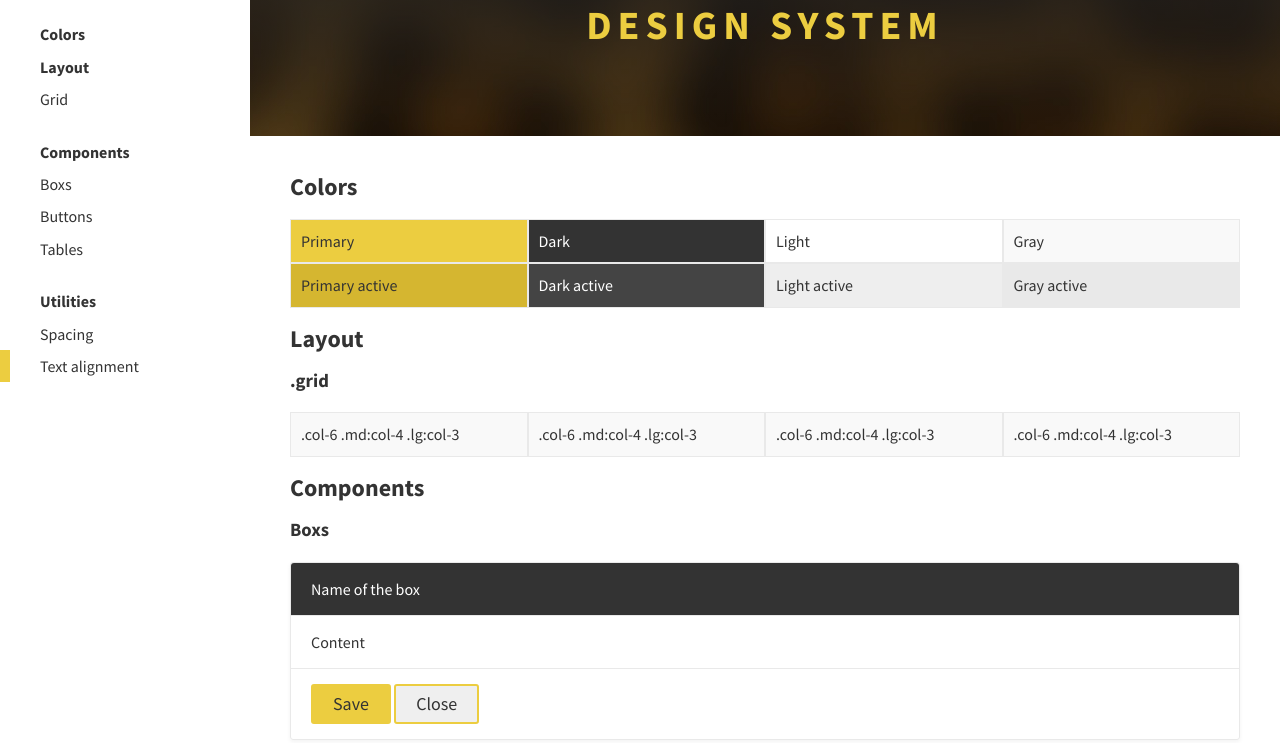
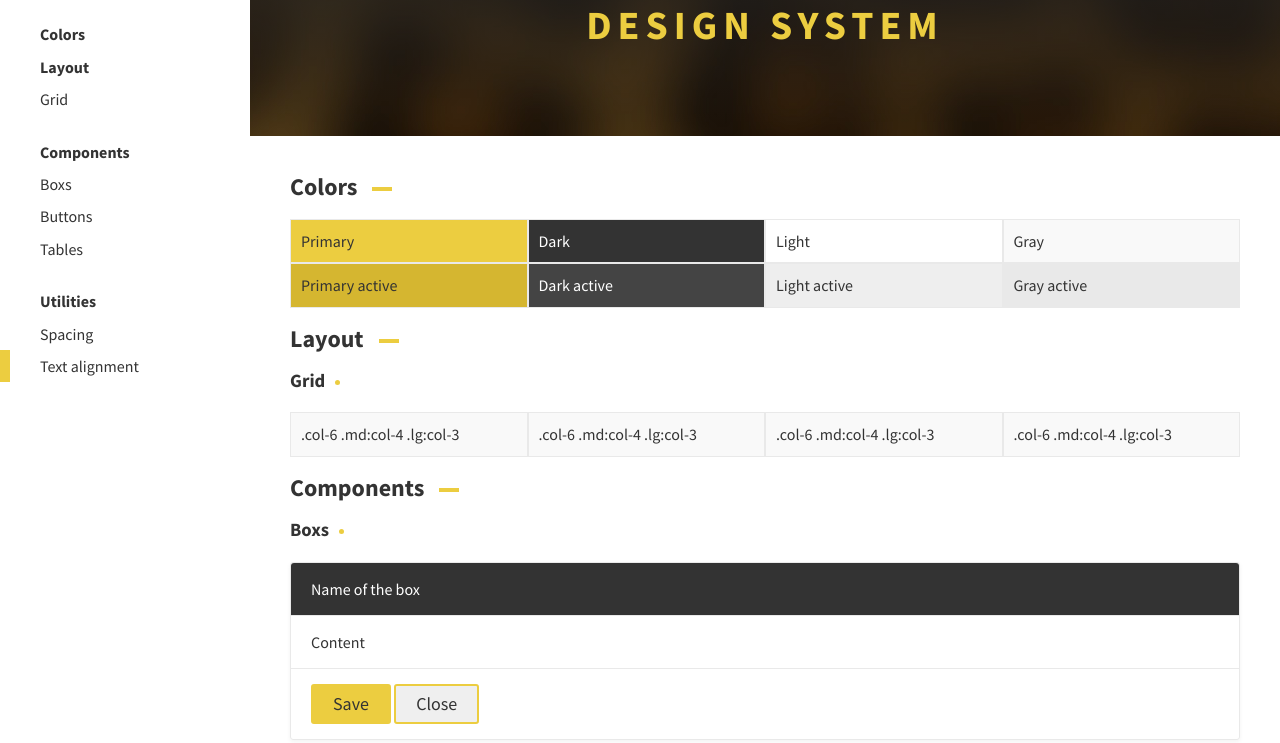
Before and after one commit to gephart/design-system, a website built with webpack: page index.html in a window 1280 px wide. Shown: the part 86-829 px from the top of the page. Built offline with nearby package versions, Linux system fonts and the light colour scheme; files whose address does not match are found by name.

Commit message:
Example heading highlight

```diff
--- a/assets/theme.css
+++ b/assets/theme.css
@@ -119,3 +119,32 @@ h2:hover > a[id]:before,
 h3:hover > a[id]:before {
     opacity: .8;
 }
+
+h2 {
+    margin-top: 40px;
+}
+
+h2:after {
+    content: "";
+    display: inline-block;
+    height: 4px;
+    width: 20px;
+    background: #eccd40;
+    margin-left: 15px;
+    vertical-align: middle;
+}
+
+h3:after {
+    content: "";
+    display: inline-block;
+    height: 5px;
+    width: 5px;
+    border-radius: 3px;
+    background: #eccd40;
+    margin-left: 10px;
+    vertical-align: middle;
+}
+
+h2:first-child {
+    margin-top: 0px;
+}
--- a/index.html
+++ b/index.html
@@ -73,7 +73,7 @@
 
         <h2><a id="s-layout"></a>Layout</h2>
 
-        <h3><a id="s-grid"></a>.grid</h3>
+        <h3><a id="s-grid"></a>Grid</h3>
 
         <div class="row row--example m-b-2">
             <div class="col col-6 md:col-4 lg:col-3">.col-6 .md:col-4 .lg:col-3</div>
```
